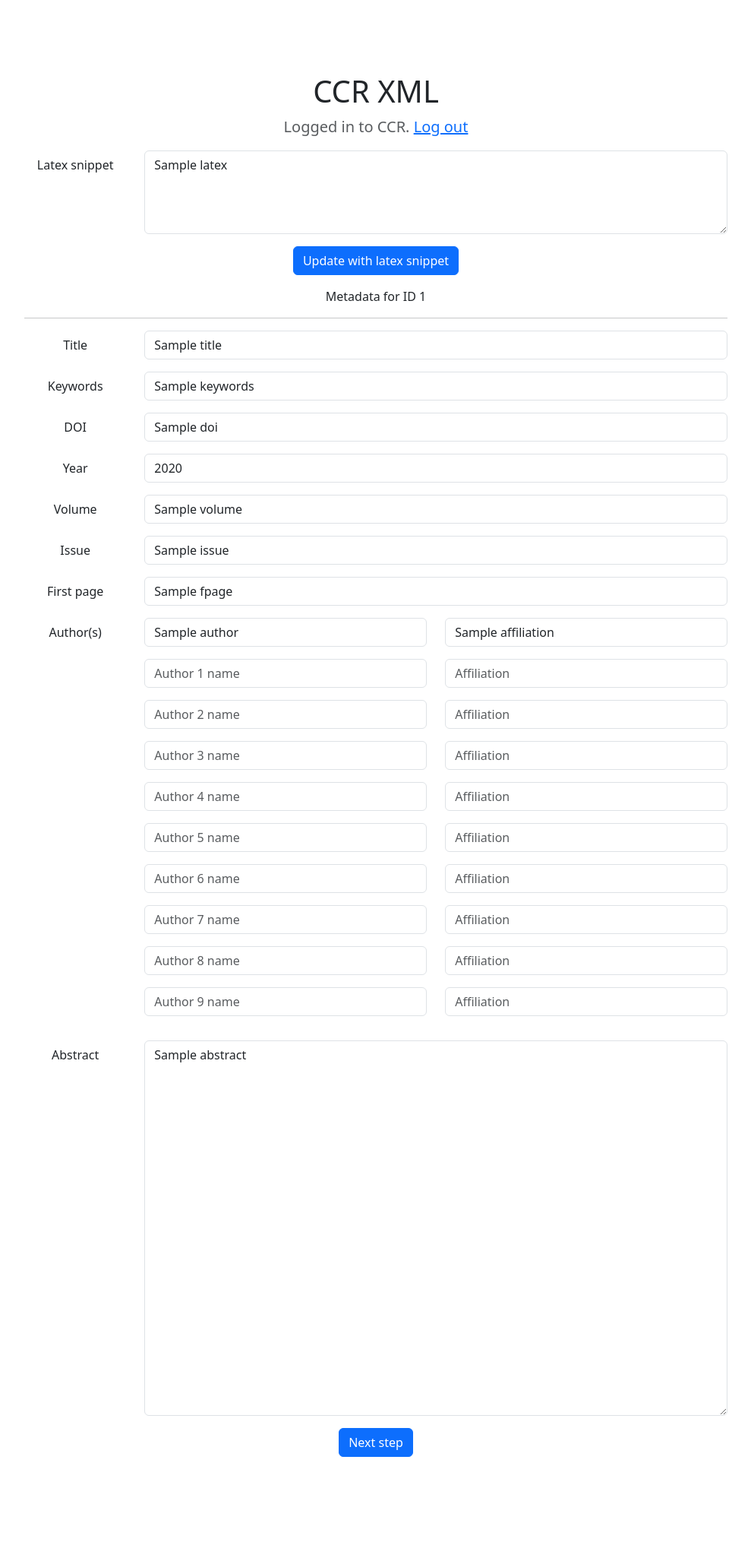
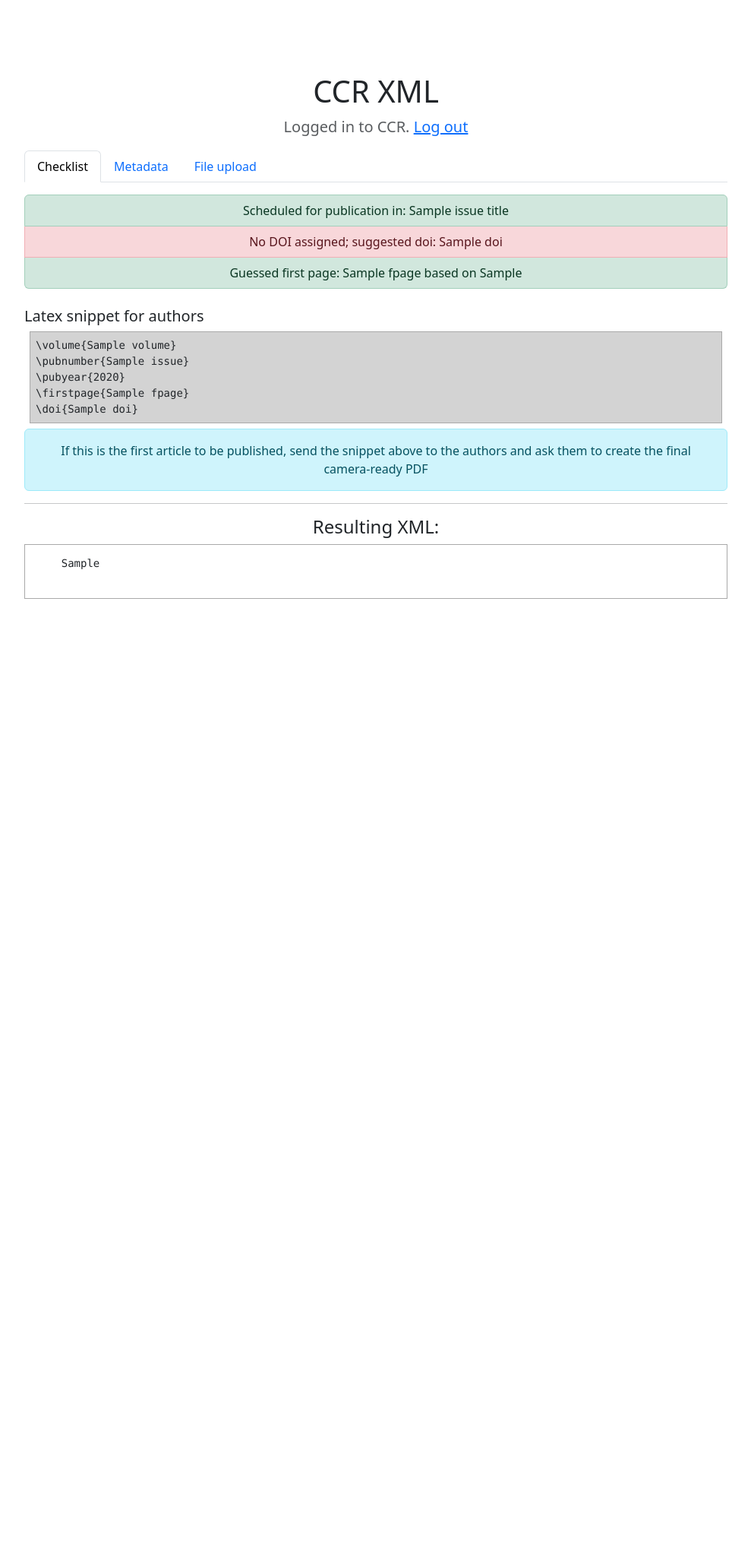
Before and after one commit to vanatteveldt/ccrxml, a FastAPI app: template templates/submission.html in a window 1280 px wide. Shown: the whole page at 76% size, without its empty margins (145-1134 px from the left). After the commit the page ends 788 px from the top, so only its background shows below. Run offline with FastAPI, Linux system fonts and the light colour scheme; the template is opened without the code that fills it: most values are stand-ins (such as "Sample title", 1, 10 or a date in 2020).

Commit message:
Update workflow

```diff
--- a/main.py
+++ b/main.py
@@ -3,13 +3,14 @@ from fastapi.templating import Jinja2Templates
 from fastapi.responses import RedirectResponse
 import starlette.status as status
 import re
-from typing import Annotated
+from typing import Annotated, Union, Optional
 from ojs import ojs_get, submission_metadata
 from fastapi import Form
 import textwrap
 import io
 import zipfile
-
+from unidecode import unidecode
+import aiohttp
 
 templates = Jinja2Templates(directory="templates")
 
@@ -47,11 +48,9 @@ async def login():
     return response
 
 
-@app.get("/submission")
-async def submission(request: Request, id: int, latex=None):
+async def get_context(request, id):
     key: str = request.cookies.get("ccrkey")
     d = await submission_metadata(CCR, key, id)
-
     title = d['fullTitle']['en_US']
     abstract = d['abstract']['en_US']
 
@@ -59,53 +58,84 @@ async def submission(request: Request, id: int, latex=None):
                     affiliation=a['affiliation']['en_US'])
                for a in d['authors']]
     keywords = "; ".join(d['keywords']['en_US'])
-
-    if latex:
-        if m := re.search(r"\\volume\{(\d+)\}", latex):
-            volume = int(m.group(1))
-        if m := re.search(r"\\pubyear\{(\d+)\}", latex):
-            year = int(m.group(1))
-        if m := re.search(r"\\pubnumber\{(\d+)\}", latex):
-            issue = int(m.group(1))
-        if m := re.search(r"\\firstpage\{(\d+)\}", latex):
-            fpage = int(m.group(1))
-        if m := re.search(r"\\doi\{([\d\.]+/.*)\}", latex):
-            doi = m.group(1)
-
-
-    return templates.TemplateResponse("submission.html", locals())
-
-@app.post("/check")
-async def check(request: Request,
-                title: Annotated[str, Form()],
-                abstract: Annotated[str, Form()],
-                doi: Annotated[str, Form()],
-                volume: Annotated[str, Form()],
-                year: Annotated[str, Form()],
-                issue: Annotated[str, Form()],
-                fpage: Annotated[str, Form()],
-                keywords: Annotated[str, Form()],
-                ):
-    form_data = await request.form()
-    authors = []
-    for i in range(10):
-        name = form_data.get(f'author-{i}-name')
-        if not name:
-            break
-        authors.append(dict(name=name, affiliation=form_data.get(f'author-{i}-affiliation')))
     abstract_paras = [x for x in re.split("</?p>", abstract) if x]
     abstract_paras = [textwrap.fill(p, 120) for p in abstract_paras]
     keywords = [x.strip() for x in re.split("[,;]", keywords)]
-    xml = templates.get_template("jats.xml").render(locals())
-    return templates.TemplateResponse("check.html", locals())
+
+    issue_id = d["issueId"]
+    doi = d["pub-id::doi"]
+    if issue_id:
+        issue_title = d['issue']['title']['en_US']
+        year = d['issue']['year']
+        volume = d['issue']['volume']
+        issue = d['issue']['number']
+        fpage = 1
+        fpage_source = "This is the first article in the issue"
+        seqnr = 1
+        num_unpublished = 0
+        for article in d['issue']['articles']:
+            if not article['statusLabel'] == 'Published':
+                num_unpublished += 1
+                continue
+            seqnr += 1
+            for pub in article['publications']:
+                if pages := pub.get('pages'):
+                    if m := re.match(r"(\d+)\s*-+\s*(\d+)", pages):
+                        lp = m.group(2)
+                        fpage = max(fpage, int(lp)+1)
+                        fpage_source = f"Article #{article['id']} ({pub['authorsStringShort']})"
+                    else:
+                        fpage = None
+                        fpage_source = f"Could not parse pages {pages}"
+        if doi:
+            doi_assigned = True
+        else:
+            last = d['authors'][0]['familyName']['en_US']
+            last = re.sub(r"\W", "", unidecode(last).upper())[:4]
+            doi = f"10.5117/CCR{year}.{issue}.{seqnr}.{last}"
+
+    else:
+        fpage_source = "Assign to an issue first"
+    jats_xml = templates.get_template("jats.xml").render(locals())
+
+    return locals()
+
+
+@app.get("/submission")
+async def submission(request: Request, id: int, latex=None):
+    context = await get_context(request, id)
+
+    return templates.TemplateResponse("submission.html", context)
+
+
+@app.post("/upload-link")
+async def uploadlink(request: Request, id: Annotated[int, Form()], url: Annotated[str, Form()]):
+    context = await get_context(request, id)
+    async with aiohttp.ClientSession() as session:
+        async with session.get(url) as r:
+            r.raise_for_status()
+            print(dir(r))
+            pdf_bytes = await r.read()
+    return create_zip_response(context['doi'], context['jats_xml'], pdf_bytes)
+
+@app.post("/upload-nopdf")
+async def uploadlinknopdf(request: Request, id: Annotated[int, Form()]):
+    context = await get_context(request, id)
+    return create_zip_response(context['doi'], context['jats_xml'], None)
+
 
 @app.post("/upload")
-async def upload(xml: Annotated[str, Form()], doi: Annotated[str, Form()], file: UploadFile):
+async def upload(request: Request, id: Annotated[int, Form()], file: UploadFile):
+    context = await get_context(request, id)
+    pdf_bytes = await file.read()
+    return create_zip_response(context['doi'], context['jats_xml'], pdf_bytes)
+
+def create_zip_response(doi, xml, pdf_bytes):
     zip_buffer = io.BytesIO()
-    pdf_bytes = await file.read()
     fn = doi.split("/")[1]
     with zipfile.ZipFile(zip_buffer, mode="w", compression=zipfile.ZIP_DEFLATED) as zip_file:
-        zip_file.writestr(f'{fn}.pdf', pdf_bytes)
+        if pdf_bytes:
+            zip_file.writestr(f'{fn}.pdf', pdf_bytes)
         zip_file.writestr(f'{fn}.xml', xml)
 
     return Response(zip_buffer.getvalue(),
--- a/requirements.txt
+++ b/requirements.txt
@@ -2,3 +2,4 @@ fastapi
 jinja2
 python-multipart
 aiohttp
+unidecode
--- a/templates/submission.html
+++ b/templates/submission.html
@@ -3,90 +3,183 @@
   <div class="col-lg-10 col-md-12 mx-auto">
     <h1 class="fw-light">CCR XML</h1>
     <p class="lead text-muted">Logged in to CCR. <a href="/logout">Log out</a></p>
-    <form action="/submission">
-      <div class="row mb-3">
-        <input type="hidden" name="id" value="{{id}}" />
-        <label for="latex" class="col-sm-2 col-form-label">Latex snippet</label>
-        <div class="col-sm-10">
-          <textarea name="latex" class="form-control" id="latex" rows="4" required>
-{% if latex %}{{latex}}{% endif %}</textarea
+
+    <ul class="nav nav-tabs" id="myTab" role="tablist">
+      <li class="nav-item" role="presentation">
+        <button
+          class="nav-link active"
+          id="check-tab"
+          data-bs-toggle="tab"
+          data-bs-target="#check-tab-pane"
+          type="button"
+          role="tab"
+          aria-controls="check-tab-pane"
+          aria-selected="true"
         >
+          Checklist
+        </button>
+      </li>
+      <li class="nav-item" role="presentation">
+        <button
+          class="nav-link"
+          id="metadata-tab"
+          data-bs-toggle="tab"
+          data-bs-target="#metadata-tab-pane"
+          type="button"
+          role="tab"
+          aria-controls="metadata-tab-pane"
+          aria-selected="true"
+        >
+          Metadata
+        </button>
+      </li>
+      <li class="nav-item" role="presentation">
+        <button
+          class="nav-link"
+          id="upload-tab"
+          data-bs-toggle="tab"
+          data-bs-target="#upload-tab-pane"
+          type="button"
+          role="tab"
+          aria-controls="upload-tab-pane"
+          aria-selected="true"
+        >
+          File upload
+        </button>
+      </li>
+    </ul>
+
+    <div class="tab-content" id="myTabContent" style="padding-top: 1em">
+      <div
+        class="tab-pane fade show active"
+        id="check-tab-pane"
+        role="tabpanel"
+        aria-labelledby="check-tab"
+        tabindex="0"
+      >
+        <ul class="list-group">
+          <li class="list-group-item list-group-item-{{ 'success' if issue_title else 'danger' }}">
+            {% if issue_title %}Scheduled for publication in: {{issue_title}}{% else %} Not scheduled for
+            publication{%endif%}
+          </li>
+          <li class="list-group-item list-group-item-{{ 'success' if doi_assigned else 'danger' }}">
+            {% if doi_assigned %}DOI Assigned: {{doi}}{% else %} No DOI assigned; suggested doi: {{doi}}{%endif%}
+          </li>
+          <li class="list-group-item list-group-item-{{ 'success' if fpage else 'danger' }}">
+            {% if issue_title %}Guessed first page: {{fpage}} based on {{fpage_source}}{% else %} Could not guess page:
+            {{fpage_source}}{%endif%}
+          </li>
+        </ul>
+        <br />
+        <h5 style="text-align: left">Latex snippet for authors</h5>
+        {% if issue_title and num_unpublished > 1 %}
+        <div class="alert alert-danger" role="alert">
+          Warning: There are multiple unpublished articles in the queue. The first page below and DOI do not take this
+          into account!
+        </div>
+        {% endif %}
+        <pre style="text-align: left; border: 1px solid darkgrey; background: lightgrey; margin: 0.5em; padding: 0.5em">
+\volume{% raw %}{{% endraw %}{{volume if volume}}{% raw %}}{% endraw %}
+\pubnumber{% raw %}{{% endraw %}{{issue if issue}}{% raw %}}{% endraw %}
+\pubyear{% raw %}{{% endraw %}{{year if year}}{% raw %}}{% endraw %}
+\firstpage{% raw %}{{% endraw %}{{fpage if fpage}}{% raw %}}{% endraw %}
+\doi{% raw %}{{% endraw %}{{doi if doi}}{% raw %}}{% endraw %}</pre
+        >
+        <div class="alert alert-info" role="alert">
+          If this is the first article to be published, send the snippet above to the authors and ask them to create the
+          final camera-ready PDF
         </div>
       </div>
-      <button type="submit" class="btn btn-primary">Update with latex snippet</button>
-    </form>
-    <p>Metadata for ID {{id}}</p>
+
+      <div
+        class="tab-pane fade show"
+        id="metadata-tab-pane"
+        role="tabpanel"
+        aria-labelledby="metadata-tab"
+        tabindex="1"
+      >
+        <div style="text-align: left">
+          COMPUTATIONAL COMMUNICATION RESEARCH {{volume}}.{{issue}} ({{year}}) {{fpage}}- <br />
+          https://doi.org/{{doi}}
+          <h4>{{title}}</h4>
+          {% for author in authors %}
+          <p>{{author.name}}<br /><i>{{author.affiliation}}</i></p>
+          {% endfor %}
+
+          <div style="margin-left: 2em">
+            <p><b>Abstract:</b></p>
+            {% for p in abstract_paras %}
+            <p>{{p}}</p>
+            {% endfor %}
+            <p>
+              <b>Keywords:</b> {% for kw in keywords %}{{kw}}{% if not loop.last %}<span style="color: red">
+                &centerdot;
+              </span>
+              {% endif %}{% endfor %}
+            </p>
+          </div>
+        </div>
         <hr />
-    <form action="/check" method="post">
+        <form>
           <div class="row mb-3">
             <label for="title" class="col-sm-2 col-form-label">Title</label>
             <div class="col-sm-10">
-          <input name="title" class="form-control" id="title" value="{{title}}" required />
+              <input disabled name="title" class="form-control" id="title" value="{{title}}" required />
             </div>
           </div>
 
           <div class="row mb-3">
             <label for="keywords" class="col-sm-2 col-form-label">Keywords</label>
             <div class="col-sm-10">
-          <input name="keywords" class="form-control" id="keywords" value="{{keywords}}" required />
+              <input disabled name="keywords" class="form-control" id="keywords" value="{{keywords}}" required />
             </div>
           </div>
 
           <div class="row mb-3">
             <label for="doi" class="col-sm-2 col-form-label">DOI</label>
             <div class="col-sm-10">
-          <input name="doi" class="form-control" id="doi" value="{{doi}}" required />
+              <input disabled name="doi" class="form-control" id="doi" value="{{doi if doi}}" required />
             </div>
           </div>
 
           <div class="row mb-3">
             <label for="year" class="col-sm-2 col-form-label">Year</label>
             <div class="col-sm-10">
-          <input name="year" class="form-control" id="year" value="{{year}}" required />
+              <input disabled name="year" class="form-control" id="year" value="{{year}}" required />
             </div>
           </div>
 
           <div class="row mb-3">
             <label for="volume" class="col-sm-2 col-form-label">Volume</label>
             <div class="col-sm-10">
-          <input name="volume" class="form-control" id="volume" value="{{volume}}" required />
+              <input disabled name="volume" class="form-control" id="volume" value="{{volume}}" required />
             </div>
           </div>
 
           <div class="row mb-3">
             <label for="issue" class="col-sm-2 col-form-label">Issue</label>
             <div class="col-sm-10">
-          <input name="issue" class="form-control" id="issue" value="{{issue}}" required />
+              <input disabled name="issue" class="form-control" id="issue" value="{{issue}}" required />
             </div>
           </div>
 
           <div class="row mb-3">
             <label for="fpage" class="col-sm-2 col-form-label">First page</label>
             <div class="col-sm-10">
-          <input name="fpage" class="form-control" id="fpage" value="{{fpage}}" required />
+              <input disabled name="fpage" class="form-control" id="fpage" value="{{fpage}}" required />
             </div>
           </div>
 
           <div class="row mb-3">
             <label for="fpage" class="col-sm-2 col-form-label">Author(s)</label>
             <div class="col-sm-10">
-          {% for i in range(10) %}
+              {% for author in authors %}
               <div class="row mb-3">
                 <div class="col-sm-6">
-              <input
-                name="author-{{i}}-name"
-                class="form-control"
-                value="{% if authors|length > i%}{{authors[i].name}}{%endif%}"
-                placeholder="Author {{i}} name"
-              />
+                  <input disabled class="form-control" value="{{author.name}}" />
                 </div>
                 <div class="col-sm-6">
-              <input
-                name="author-{{i}}-affiliation"
-                class="form-control"
-                value="{% if authors|length > i%}{{authors[i].affiliation}}{%endif%}"
-                placeholder="Affiliation"
-              />
+                  <input disabled class="form-control" value="{{author.affiliation}}" />
                 </div>
               </div>
 
@@ -97,11 +190,69 @@
           <div class="row mb-3">
             <label for="abstract" class="col-sm-2 col-form-label">Abstract</label>
             <div class="col-sm-10">
-          <textarea name="abstract" class="form-control" id="abstract" rows="20" required>{{abstract}}</textarea>
+              <textarea disabled name="abstract" class="form-control" id="abstract" rows="20" required>
+{{abstract}}</textarea
+              >
             </div>
           </div>
-      <button type="submit" class="btn btn-primary">Next step</button>
         </form>
+      </div>
+      <div
+        class="tab-pane fade show"
+        id="upload-tab-pane"
+        role="tabpanel"
+        aria-labelledby="upload-tab"
+        tabindex="1"
+        style="text-align: left"
+      >
+        <h5>Upload file to generate ZIP file:</h5>
+
+        <form action="/upload" method="post" enctype="multipart/form-data">
+          <div class="row mb-3">
+            <input type="hidden" name="id" value="{{id}}" />
+            <input class="col-sm-10" id="file" name="file" type="file" />
+            <button class="submit-btn col-sm-2" type="submit">Create ZIP</button>
+          </div>
+        </form>
+        <hr />
+        <h5>Enter link to PDF to generate ZIP file:</h5>
+        <p>
+          In case the file is too large (4.5Mb), upload it to e.g. <a href="https://tmpfiles.org/">tmpfiles</a> and
+          paste the link here.
+        </p>
+
+        <form action="/upload-link" method="post">
+          <input type="hidden" name="id" value="{{id}}" />
+
+          <div class="row mb-3">
+            <label for="url" class="col-sm-2 col-form-label">Link to PDF</label>
+            <div class="col-sm-8">
+              <input
+                name="url"
+                class="form-control"
+                id="url"
+                placeholder="e.g. https://tmpfiles.org/123456/article.zip"
+              />
+            </div>
+            <button class="submit-btn col-sm-2" type="submit">Create ZIP</button>
+          </div>
+        </form>
+        <hr />
+        <h5>Generate ZIP file with XML metadata only:</h5>
+        <form action="/upload-nopdf" method="post">
+          <input type="hidden" name="id" value="{{id}}" />
+            <button class="submit-btn col-sm-2" type="submit">Create ZIP</button>
+          </div>
+        </form>
+        <hr />
+        <h4>Resulting XML:</h4>
+
+        <pre style="text-align: left; border: 1px solid darkgrey; padding: 1em">
+    {{ jats_xml }}
+  </pre
+        >
       </div>
     </div>
     {% endblock%}
+  </div>
+</div>
```
Also changed, not shown: ojs.py (+20 -6 lines). Lines whose indentation alone changed are shown as unchanged.
